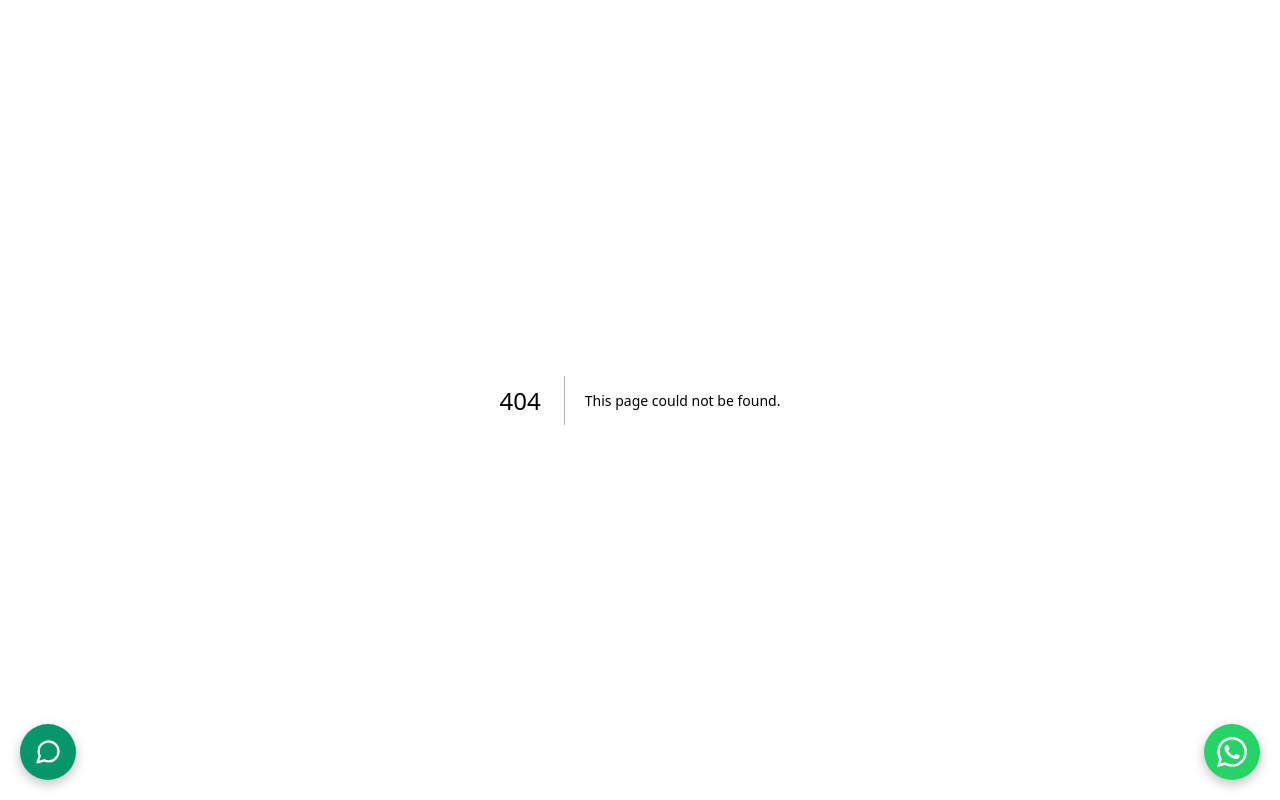
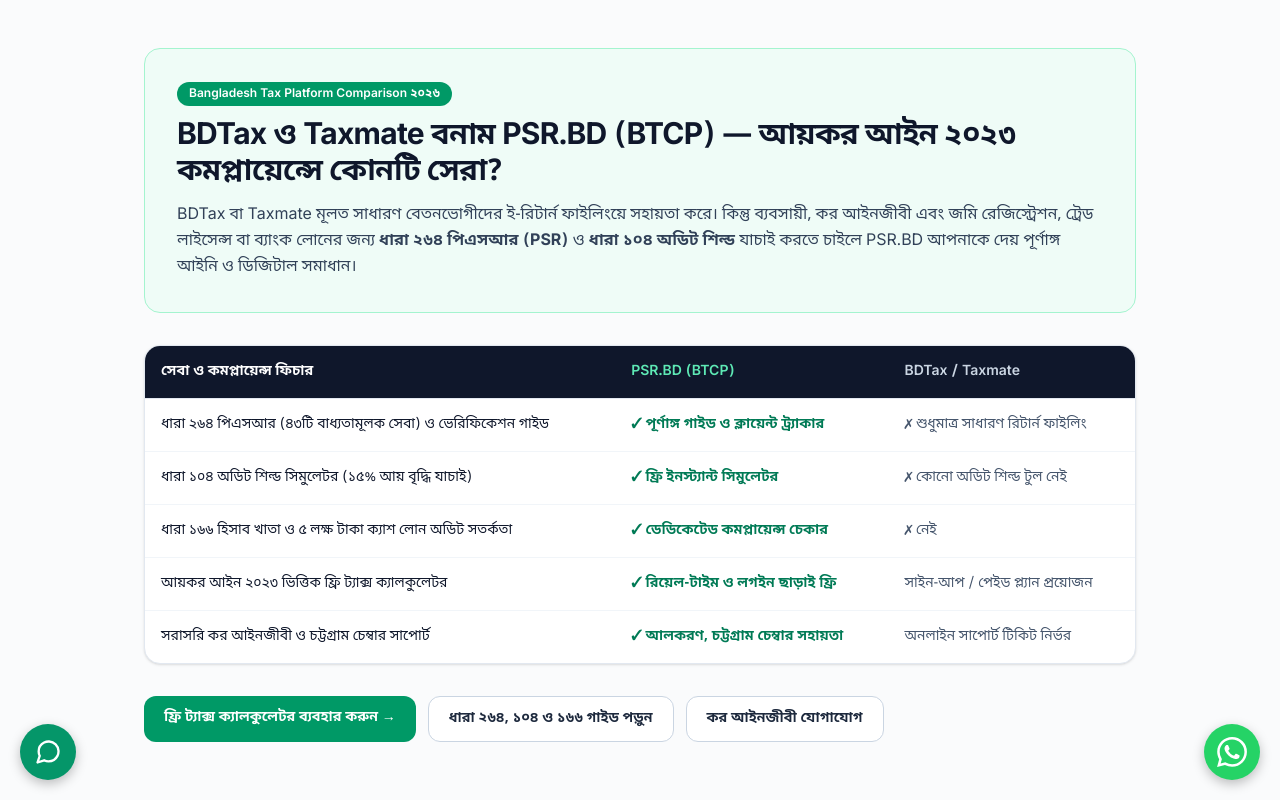
Before and after one commit to shihab71284/psr.bd2, a Next.js app: page /compare/bdtax-taxmate-alternative in a window 1280 px wide. Before the commit this address had no page. Built offline with nearby package versions, Linux system fonts and the light colour scheme.

Commit message:
feat(seo): add BDTax & Taxmate vs PSR.BD comparison page

```diff
--- /dev/null
+++ b/src/app/compare/bdtax-taxmate-alternative/page.tsx
@@ -0,0 +1,108 @@
+import type { Metadata } from "next";
+import Link from "next/link";
+
+export const metadata: Metadata = {
+  title: "BDTax ও Taxmate বনাম PSR.BD (BTCP) | আয়কর আইন ২০২৩ ও পিএসআর তুলনা",
+  description:
+    "BDTax এবং Taxmate-এর সাথে PSR.BD (BTCP)-এর তুলনা: আয়কর আইন ২০২৩ অনুযায়ী ধারা ২৬৪ পিএসআর (৪৩টি বাধ্যতামূলক সেবা), ধারা ১০৪ অডিট শিল্ড সিমুলেটর এবং চট্টগ্রাম কর আইনজীবী চেম্বার সহায়তা।",
+  alternates: {
+    canonical: "/compare/bdtax-taxmate-alternative",
+  },
+  openGraph: {
+    title: "BDTax ও Taxmate বনাম PSR.BD (BTCP) | আয়কর আইন ২০২৩ প্ল্যাটফর্ম",
+    description:
+      "সাধারণ বেতন রিটার্নের বাইরে ধারা ২৬৪ পিএসআর, ধারা ১০৪ অডিট শিল্ড ও ধারা ১৬৬ কমপ্লায়েন্সের জন্য কেন PSR.BD সেরা বিকল্প—দেখুন বিস্তারিত তুলনা।",
+    url: "https://psr.bd/compare/bdtax-taxmate-alternative",
+  },
+};
+
+const COMPARISON_ROWS = [
+  {
+    feature: "ধারা ২৬৪ পিএসআর (৪৩টি বাধ্যতামূলক সেবা) ও ভেরিফিকেশন গাইড",
+    psr: "✓ পূর্ণাঙ্গ গাইড ও ক্লায়েন্ট ট্র্যাকার",
+    others: "✗ শুধুমাত্র সাধারণ রিটার্ন ফাইলিং",
+  },
+  {
+    feature: "ধারা ১০৪ অডিট শিল্ড সিমুলেটর (১৫% আয় বৃদ্ধি যাচাই)",
+    psr: "✓ ফ্রি ইনস্ট্যান্ট সিমুলেটর",
+    others: "✗ কোনো অডিট শিল্ড টুল নেই",
+  },
+  {
+    feature: "ধারা ১৬৬ হিসাব খাতা ও ৫ লক্ষ টাকা ক্যাশ লোন অডিট সতর্কতা",
+    psr: "✓ ডেডিকেটেড কমপ্লায়েন্স চেকার",
+    others: "✗ নেই",
+  },
+  {
+    feature: "আয়কর আইন ২০২৩ ভিত্তিক ফ্রি ট্যাক্স ক্যালকুলেটর",
+    psr: "✓ রিয়েল-টাইম ও লগইন ছাড়াই ফ্রি",
+    others: "সাইন-আপ / পেইড প্ল্যান প্রয়োজন",
+  },
+  {
+    feature: "সরাসরি কর আইনজীবী ও চট্টগ্রাম চেম্বার সাপোর্ট",
+    psr: "✓ আলকরণ, চট্টগ্রাম চেম্বার সহায়তা",
+    others: "অনলাইন সাপোর্ট টিকিট নির্ভর",
+  },
+];
+
+export default function BdtaxTaxmateComparisonPage() {
+  return (
+    <main className="mx-auto max-w-5xl px-4 py-12 text-slate-900">
+      <div className="mb-8 rounded-2xl border border-emerald-200 bg-emerald-50/70 p-6 sm:p-8">
+        <span className="inline-block rounded-full bg-emerald-600 px-3 py-1 text-xs font-semibold text-white">
+          Bangladesh Tax Platform Comparison ২০২৬
+        </span>
+        <h1 className="mt-3 text-2xl font-bold tracking-tight text-slate-900 sm:text-3xl">
+          BDTax ও Taxmate বনাম PSR.BD (BTCP) — আয়কর আইন ২০২৩ কমপ্লায়েন্সে কোনটি সেরা?
+        </h1>
+        <p className="mt-3 text-base leading-relaxed text-slate-700">
+          BDTax বা Taxmate মূলত সাধারণ বেতনভোগীদের ই-রিটার্ন ফাইলিংয়ে সহায়তা করে। কিন্তু
+          ব্যবসায়ী, কর আইনজীবী এবং জমি রেজিস্ট্রেশন, ট্রেড লাইসেন্স বা ব্যাংক লোনের জন্য
+          <strong> ধারা ২৬৪ পিএসআর (PSR)</strong> ও <strong>ধারা ১০৪ অডিট শিল্ড</strong>{" "}
+          যাচাই করতে চাইলে PSR.BD আপনাকে দেয় পূর্ণাঙ্গ আইনি ও ডিজিটাল সমাধান।
+        </p>
+      </div>
+
+      <div className="overflow-x-auto rounded-2xl border border-slate-200 bg-white shadow-sm">
+        <table className="w-full min-w-[600px] border-collapse text-left text-sm">
+          <thead>
+            <tr className="border-b border-slate-200 bg-slate-900 text-white">
+              <th className="p-4 font-semibold">সেবা ও কমপ্লায়েন্স ফিচার</th>
+              <th className="p-4 font-semibold text-emerald-300">PSR.BD (BTCP)</th>
+              <th className="p-4 font-semibold text-slate-300">BDTax / Taxmate</th>
+            </tr>
+          </thead>
+          <tbody>
+            {COMPARISON_ROWS.map((row) => (
+              <tr key={row.feature} className="border-b border-slate-100 last:border-none">
+                <td className="p-4 font-medium text-slate-900">{row.feature}</td>
+                <td className="p-4 font-semibold text-emerald-700">{row.psr}</td>
+                <td className="p-4 text-slate-600">{row.others}</td>
+              </tr>
+            ))}
+          </tbody>
+        </table>
+      </div>
+
+      <div className="mt-8 flex flex-wrap gap-3">
+        <Link
+          href="/calculators"
+          className="rounded-xl bg-emerald-600 px-5 py-3 text-sm font-semibold text-white transition hover:bg-emerald-700"
+        >
+          ফ্রি ট্যাক্স ক্যালকুলেটর ব্যবহার করুন →
+        </Link>
+        <Link
+          href="/knowledge-base"
+          className="rounded-xl border border-slate-300 bg-white px-5 py-3 text-sm font-semibold text-slate-800 transition hover:bg-slate-50"
+        >
+          ধারা ২৬৪, ১০৪ ও ১৬৬ গাইড পড়ুন
+        </Link>
+        <Link
+          href="/lawyers"
+          className="rounded-xl border border-slate-300 bg-white px-5 py-3 text-sm font-semibold text-slate-800 transition hover:bg-slate-50"
+        >
+          কর আইনজীবী যোগাযোগ
+        </Link>
+      </div>
+    </main>
+  );
+}
```
Also changed, not shown: 1 other file (tests, documents, lock files or other folders).
